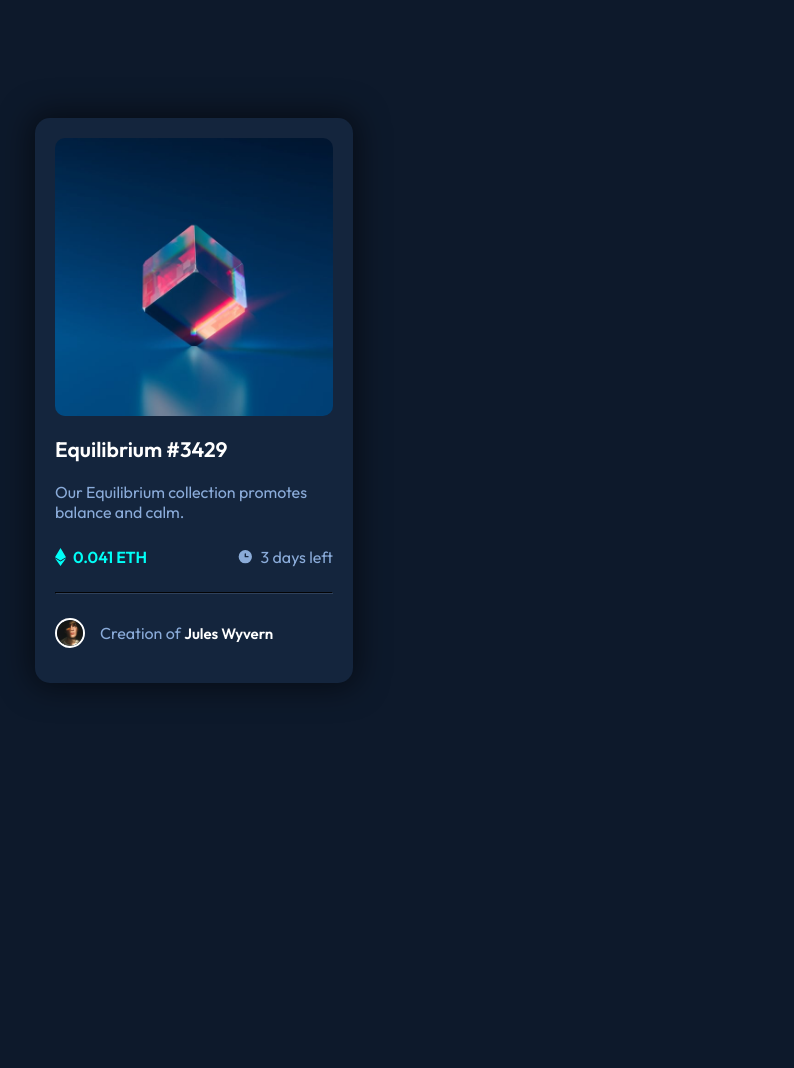
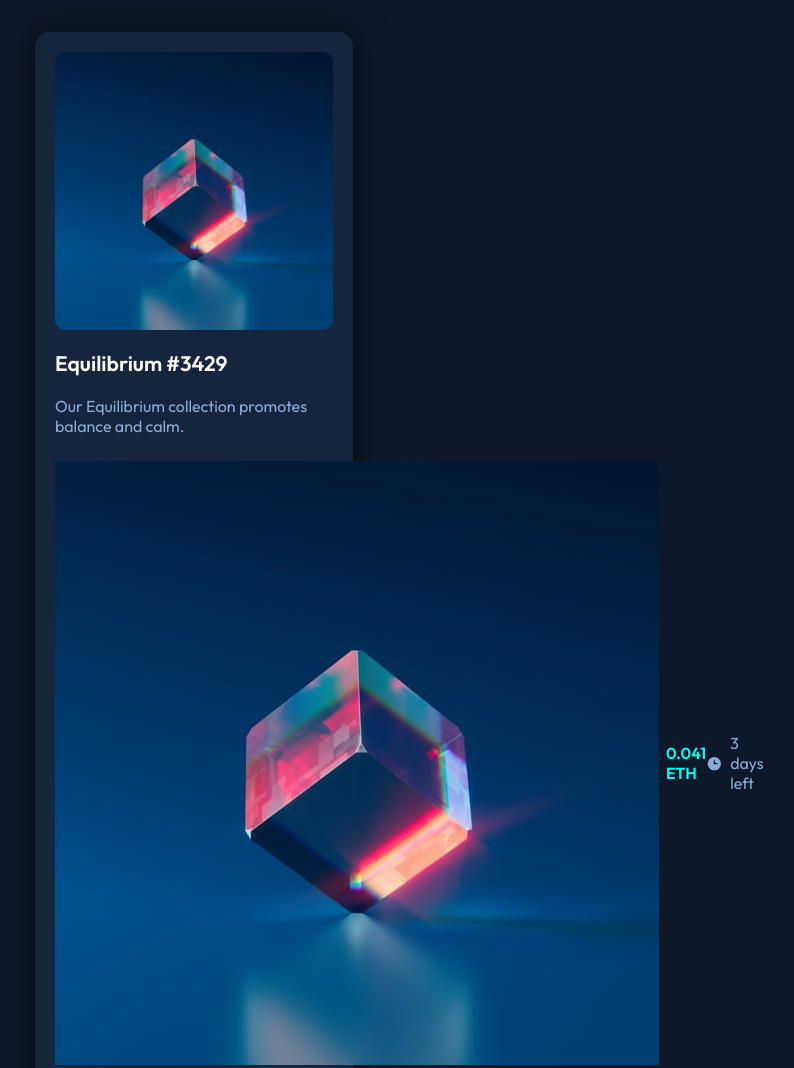
Before and after one commit to ILuizOtavio/nft-preview-card-component-mai, a plain HTML site: page index.html in a window 1280 px wide. Shown: the top 1068 px of the page, without its empty margins (446-1240 px from the left). Before the commit the page ends 800 px from the top, so only its background shows below. Drawn offline with Linux system fonts and the light colour scheme.

Commit message:
Update index.html

```diff
--- a/index.html
+++ b/index.html
@@ -26,7 +26,7 @@
         <p>Our Equilibrium collection promotes balance and calm.</p>
         <div class="flex">
           <div class="eth">
-            <img src="images/icon-ethereum.svg" alt="">
+            <img src="nft-preview-card-component-mai/images/image-equilibrium.jpg" alt="">
             <p> 0.041 ETH</p>
           </div>
           <div class="days">
```
